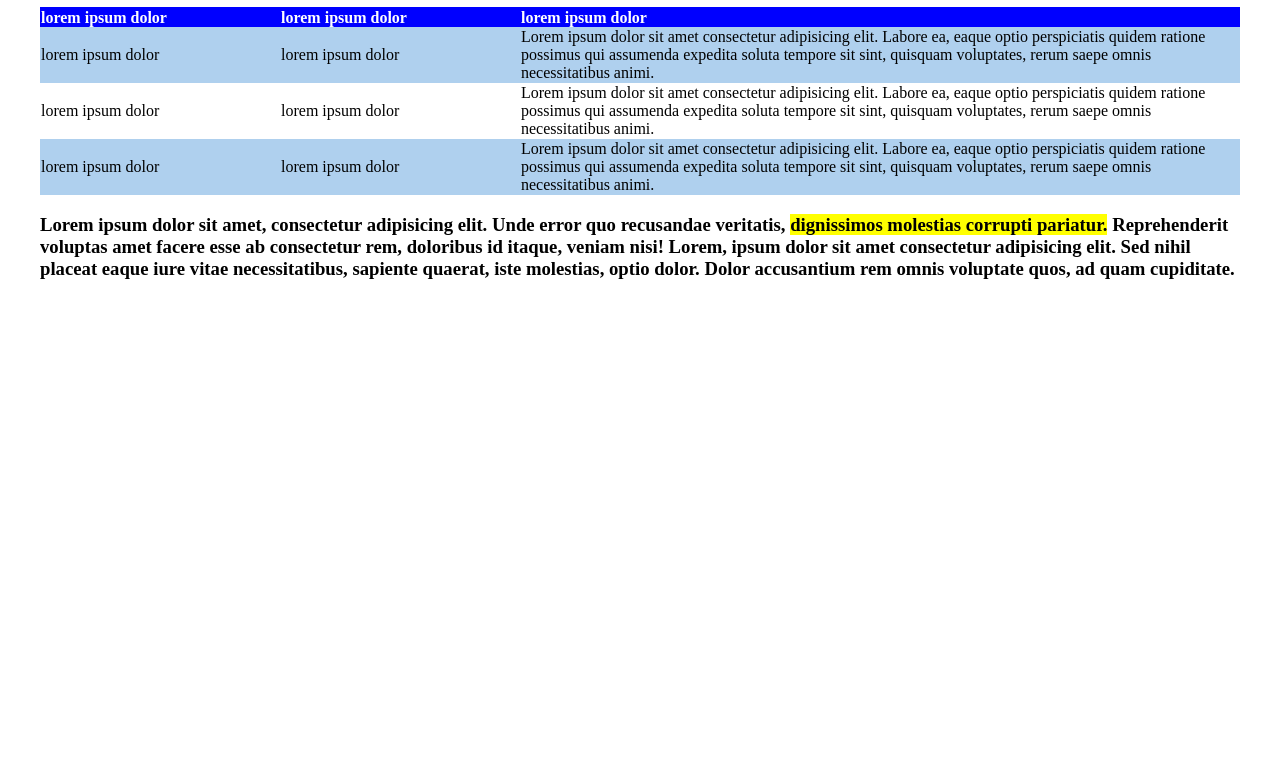
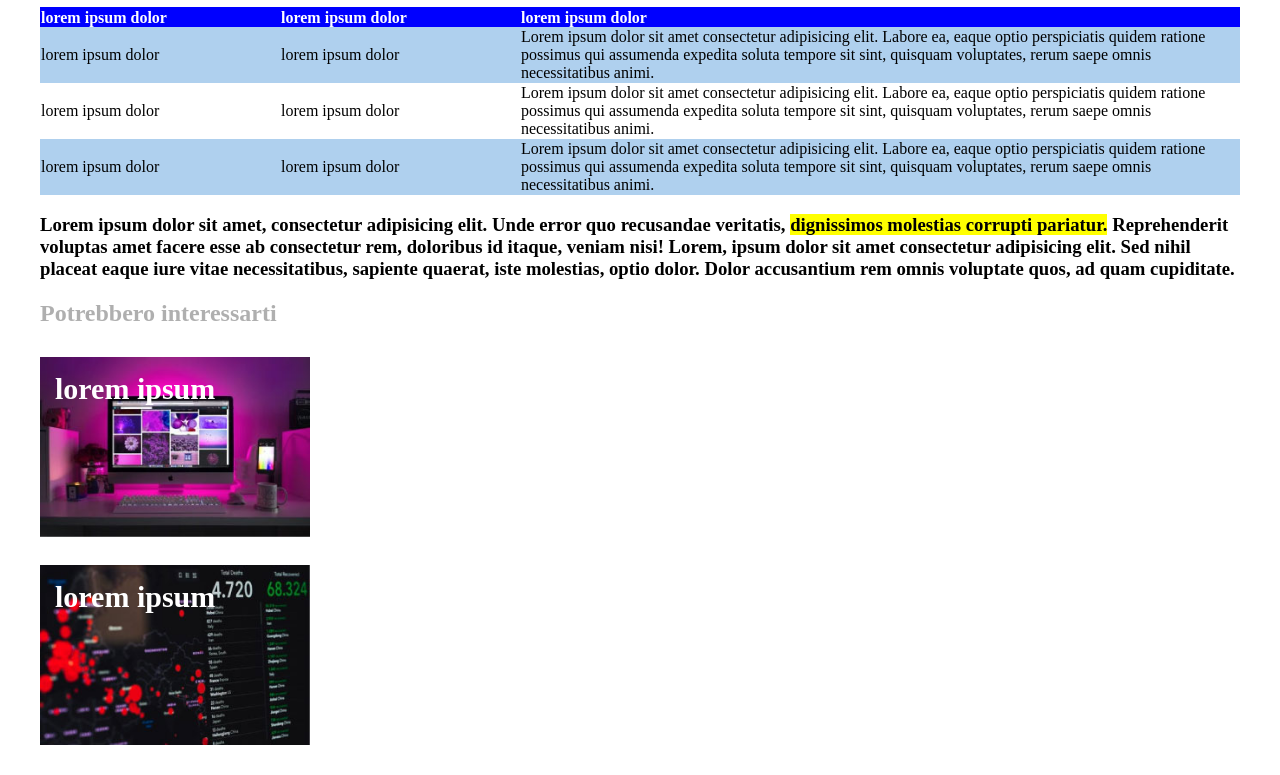
Before and after one commit to LeonardoContino/html-css-booleaner, a plain HTML site: page index.html in a window 1280 px wide. Shown: the part 1008-1783 px from the top of the page. Before the commit the page ends 1307 px from the top, so only its background shows below. Drawn offline with Linux system fonts and the light colour scheme.

Commit message:
footer finito

```diff
--- a/css/style.css
+++ b/css/style.css
@@ -75,3 +75,28 @@ h1{
 .colonna-testo{
     width: 60%;
 }
+h2{
+    color: rgba(128, 128, 128, 0.632);
+}
+.testo-immagine{
+    background-image: url(../img/monitor.jpg);
+    background-repeat: no-repeat;
+    background-size: contain;
+    height: 150px;
+    color: white;
+    font-size: 30px;
+    padding: 15px;
+    margin-bottom: 5px;
+
+}
+.testo-immagine2{
+    background-image: url(../img/graph.jpg);
+    background-repeat: no-repeat;
+    background-size: contain;
+    height: 150px;
+    color: white;
+    font-size: 30px;
+    padding: 15px;
+    margin-top: 5px;
+
+}
--- a/index.html
+++ b/index.html
@@ -99,6 +99,12 @@
         </div>
 
         </main>
+        <footer>
+            <h2>Potrebbero interessarti</h2>
+            <h3 class="testo-immagine">lorem ipsum</h3> <br>
+            <h3 class="testo-immagine2">lorem ipsum</h3>
+
+        </footer>
     </div>
 
 
```
